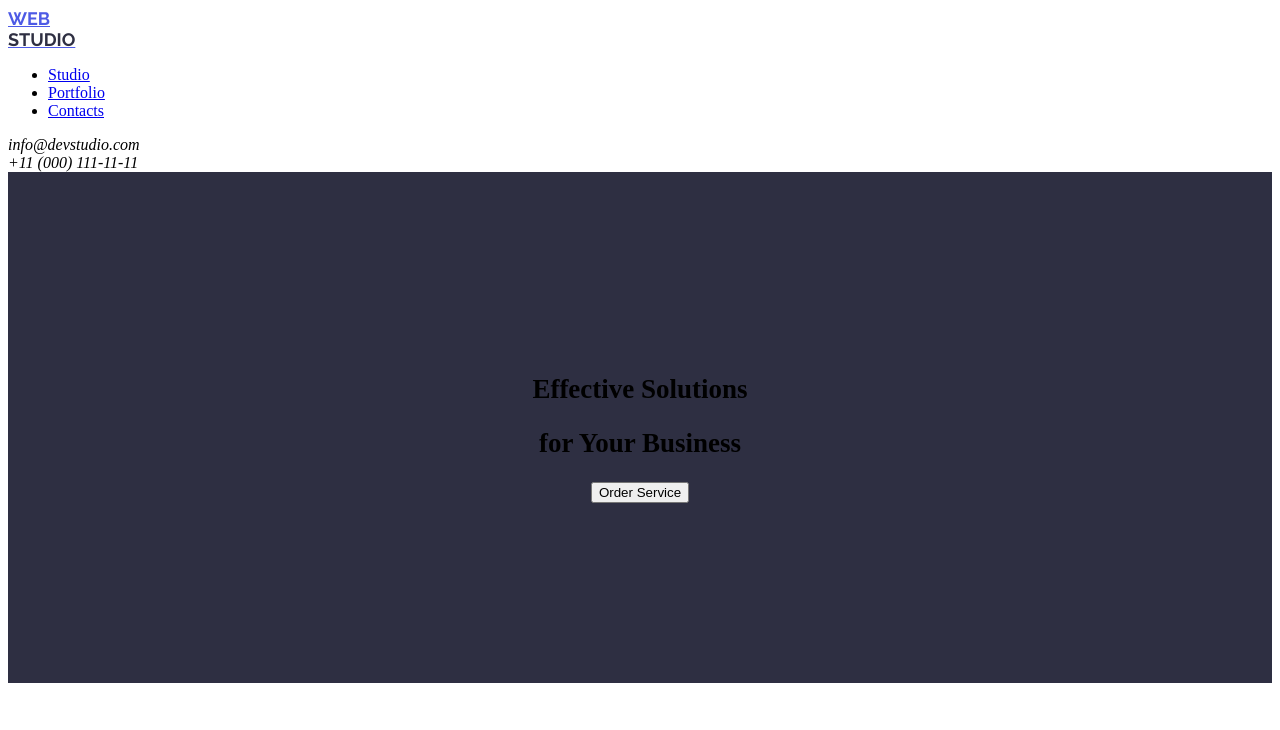
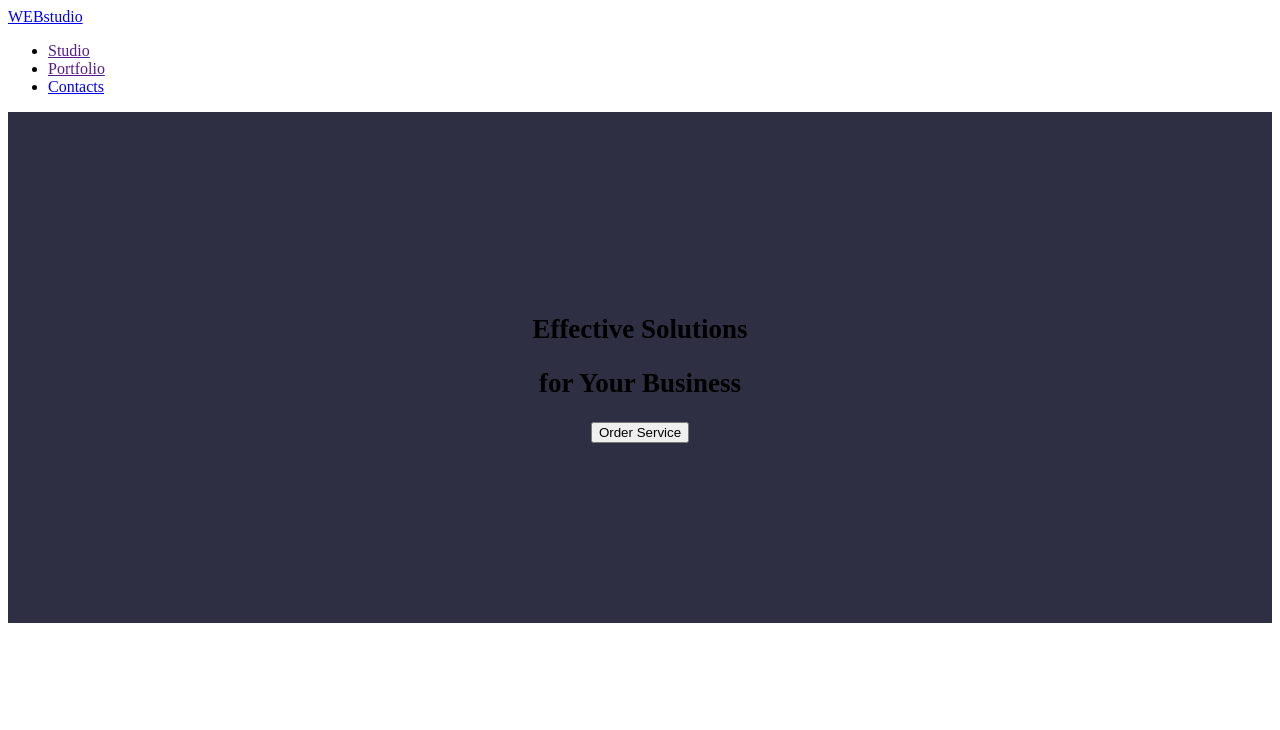
Before and after one commit to IvonLagta/goit-markup-hw-01, a plain HTML site: page index.html in a window 1280 px wide. Shown: the top 730 px of the page. Drawn offline with Linux system fonts and the light colour scheme.

Commit message:
Refactor index.html for better semantics
Updated HTML structure and improved semantic elements.

```diff
--- a/index.html
+++ b/index.html
@@ -13,23 +13,13 @@
 </head>
 <body>
     <header>
-        <a href="./index.html" style="color: #4D5AE5; font-family: 'raleway', sans-serif; font-size: 18px; font-weight: bold;">
-            WEB
-            <p style="color: #2E2F42; margin: 0;">
-                STUDIO
-            </p>
-        </a>
-        <ul style="gap: 50px;">
-            <li><a href="#">Studio</a></li>
-            <li><a href="#">Portfolio</a></li>
-            <li><a href="#">Contacts</a></li>
-        </ul>
-        <address>
-            info@devstudio.com
-        </address>
-        <address>
-            +11 (000) 111-11-11
-        </address>
+        <nav>
+            <a href="./index.html">WEBstudio</a>
+            <ul>
+                <li><a href="">Studio</a></li>
+                <li><a href="">Portfolio</a></li>
+                <li><a href="#">Contacts</a></li>
+            </ul>
     </header>
     <main>
         <section style="padding: 180px 0; text-align: center; background-color:#2E2F42; font-size: 18px;">
@@ -107,5 +97,4 @@
         <P>marketing & growth solutions.</P>
     </footer>
 </body>
-
 </html>
```
